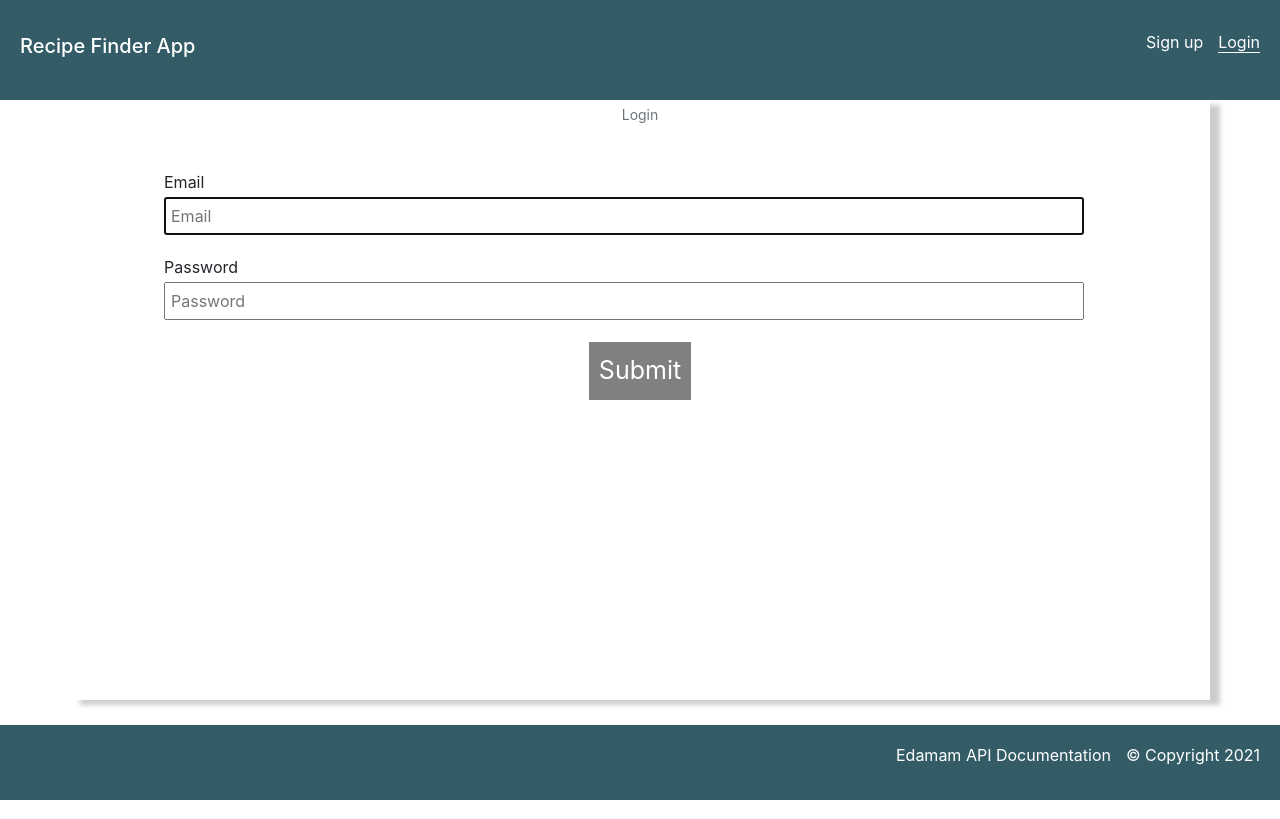
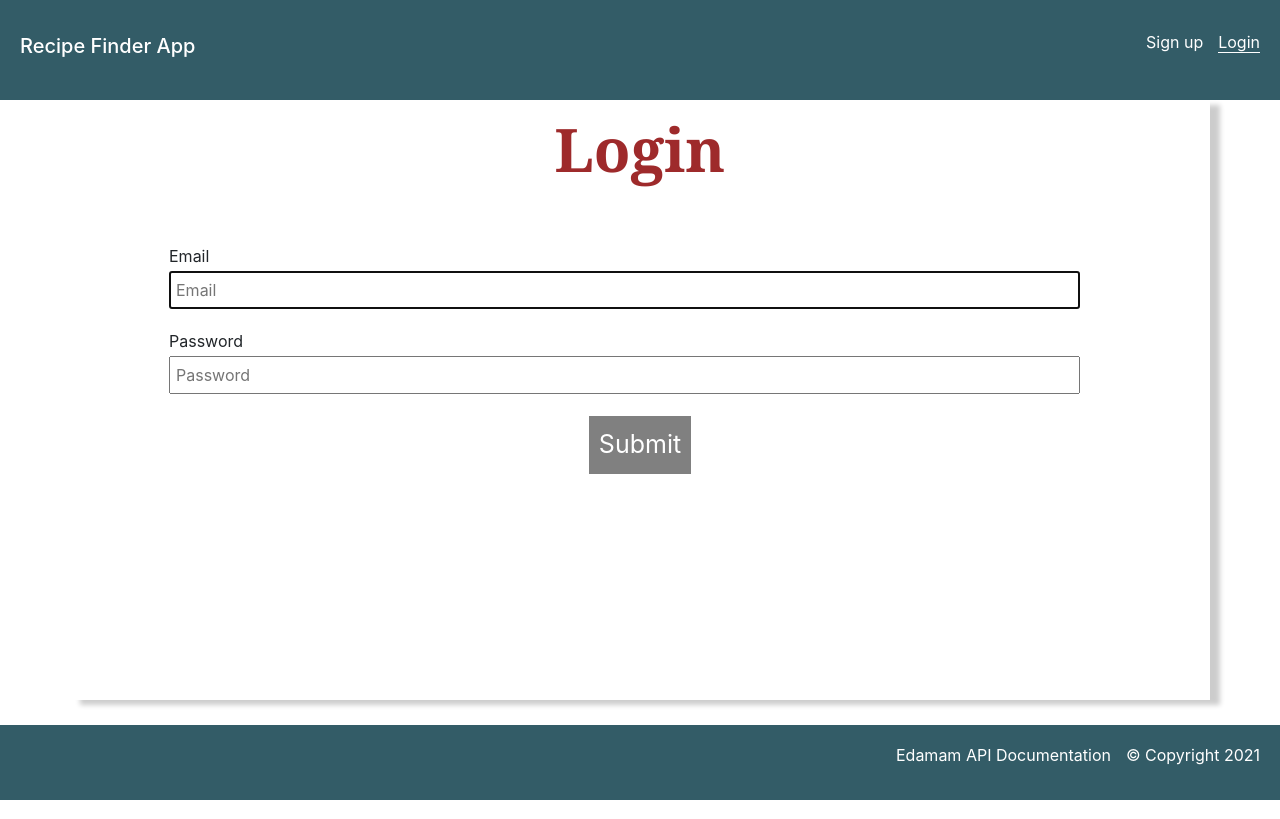
Before and after one commit to Jvaz0715/recipe-frontend, a React (Create React App) app: page /login in a window 1280 px wide. Built offline with nearby package versions, Linux system fonts and the light colour scheme.

Commit message:
adds more styling

```diff
--- a/src/components/Login/Login.css
+++ b/src/components/Login/Login.css
@@ -16,9 +16,20 @@ body {
   }
 
   .form-text {
+    font-family: georgia;
+    font-weight: bold;
+    color: #9e2a2b;
     text-align: center;
     margin: 25px 25px;
     font-size: 40px;
+  }
+
+  .form-text p {
+    font-family: georgia;
+    font-weight: bold;
+    color: #9e2a2b;
+    font-size: 60px;
+
   }
 
   .form-div {
--- a/src/components/Login/Login.js
+++ b/src/components/Login/Login.js
@@ -147,7 +147,7 @@ export class Login extends Component {
 
     return (
       <div className="container">
-        <div className="form-text">Login</div>
+        <div className="form-text"><p>Login</p></div>
 
         <div className="form-div">
           <form className="form" onSubmit={this.handleOnSubmit}>
--- a/src/components/Signup/Signup.css
+++ b/src/components/Signup/Signup.css
@@ -4,8 +4,8 @@ body {
 
   .container {
     width: 850px;
-    height: 600px;
-    background-color: white;
+    height: 800px;
+    /* border: 3px solid red; */
     box-shadow: 10px 5px 5px rgba(0, 0, 0, 0.2);
     position: absolute;
     top: 0;
@@ -16,14 +16,26 @@ body {
   }
 
   .form-text {
+    font-family: georgia;
+    font-weight: bold;
+    color: #9e2a2b;
     text-align: center;
-    margin: 25px 25px;
-    font-size: 40px;
+    margin: 20px 20px;
+  }
+
+  .form-text p {
+    font-family: georgia;
+    font-weight: bold;
+    color: #9e2a2b;
+    font-size: 30px;
+
   }
 
   .form-div {
     display: flex;
     justify-content: center;
+    height: 100%;
+    padding: 5px;
   }
 
   .form-group-inline {
--- a/src/components/Signup/Signup.js
+++ b/src/components/Signup/Signup.js
@@ -311,7 +311,7 @@ export class Signup extends Component {
 
         return (
             <div className="container">
-            <div className="form-text">Sign up</div>
+            <div className="form-text"><p>Sign up</p></div>
 
             <div className="form-div">
               <form className="form" onSubmit={this.handleOnSubmit}>
```
